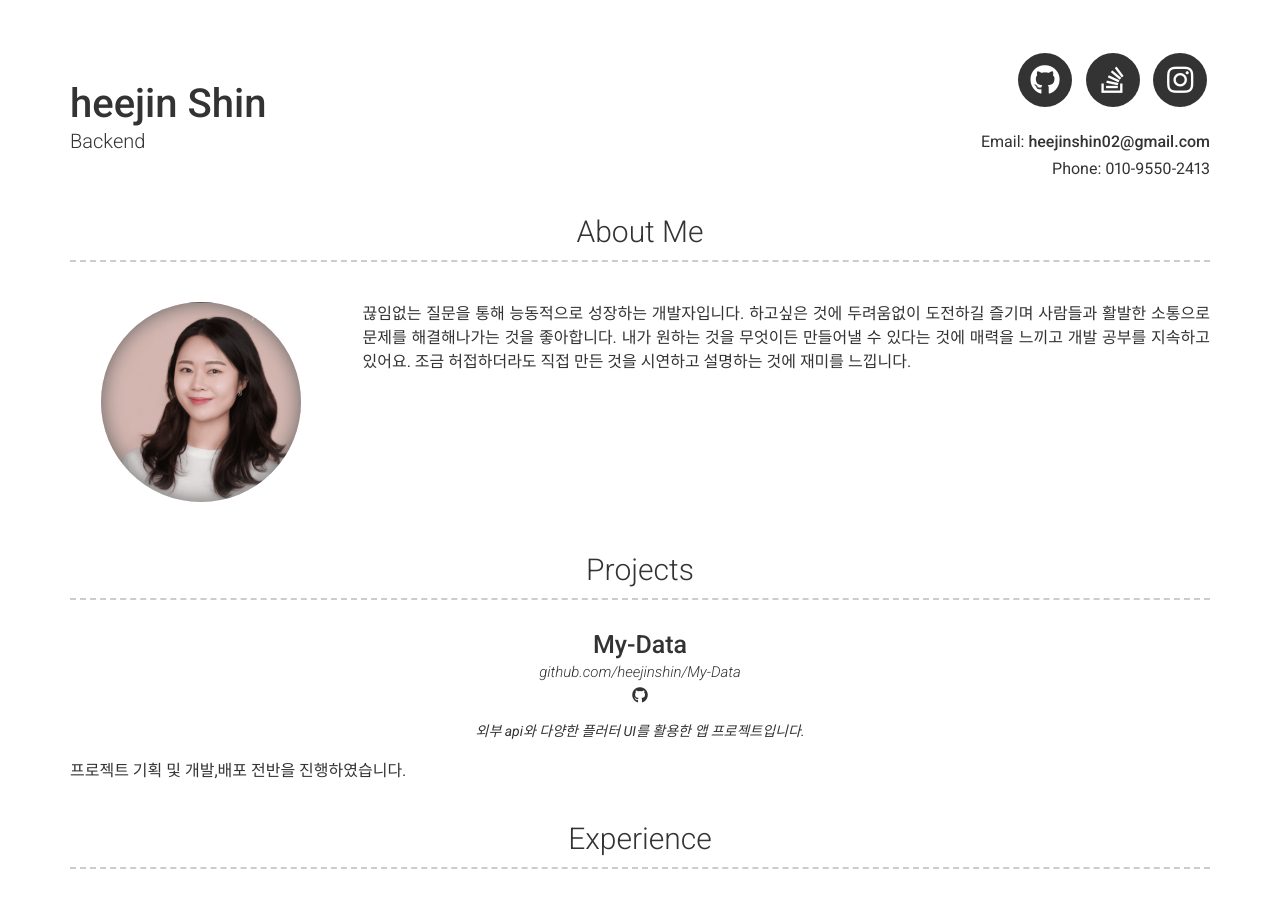
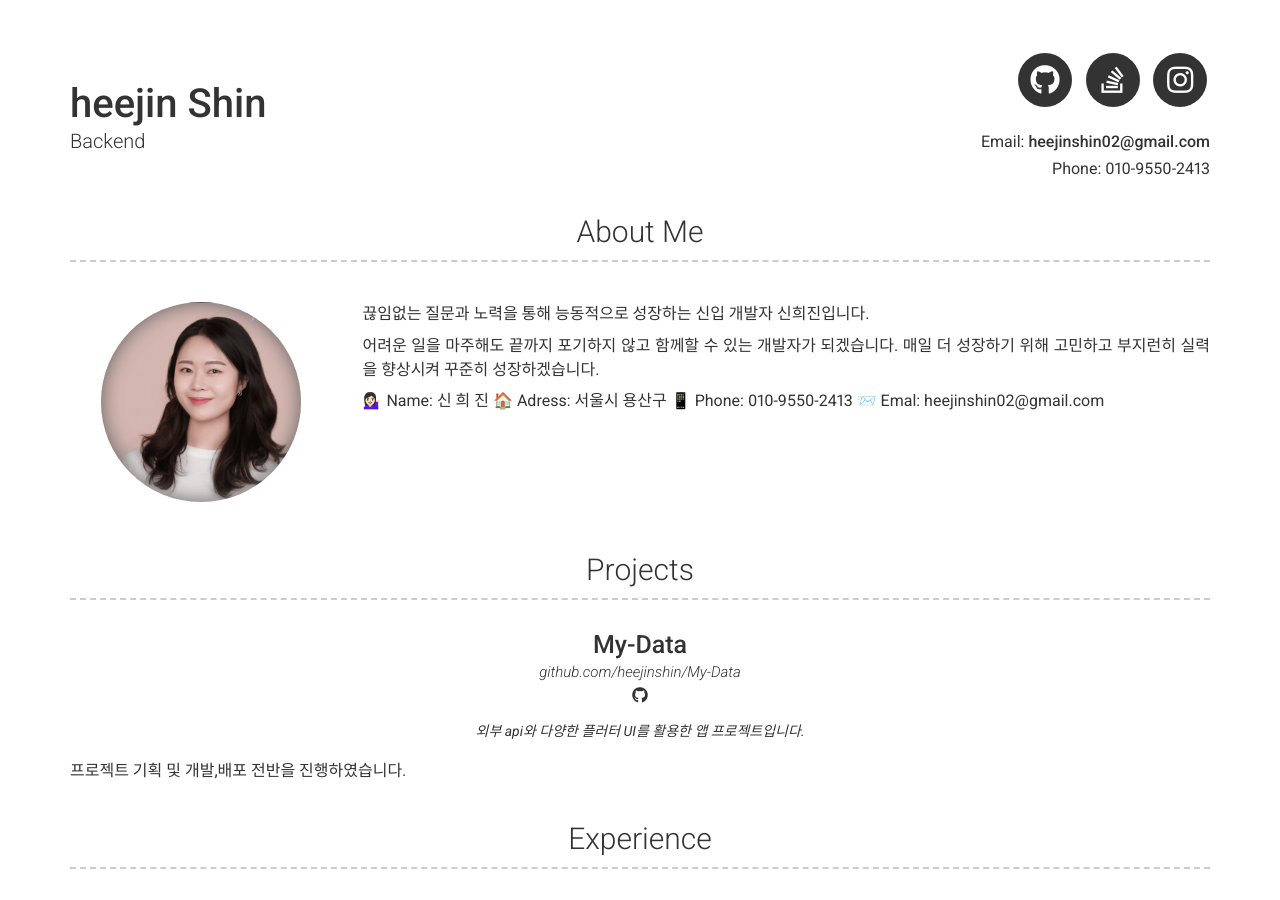
Before and after one commit to heejinshin/heejinshin.github.io, a Jekyll site: the page built from index.md, in a window 1280 px wide and 900 px high. Built offline with Jekyll 4.4.1, drawn with Linux system fonts in a browser that asks for light colours; nearby versions of some CDN libraries.

Commit message:
Update _config.yml

```diff
--- a/_config.yml
+++ b/_config.yml
@@ -43,9 +43,16 @@ instagram_username: tam_anama
 # about_title: About Me (Use this to override about section title)
 about_profile_image: assets/profile.png
 about_content: | # this will include new lines to allow paragraphs
-    끊임없는 질문을 통해 능동적으로 성장하는 개발자입니다. 하고싶은 것에 두려움없이 도전하길 즐기며 사람들과 활발한 소통으로 문제를 해결해나가는 것을 좋아합니다.
-    내가 원하는 것을 무엇이든 만들어낼 수 있다는 것에 매력을 느끼고 개발 공부를 지속하고 있어요. 조금 허접하더라도 직접 만든 것을 시연하고 설명하는 것에 재미를 느낍니다.
+    끊임없는 질문과 노력을 통해 능동적으로 성장하는 신입 개발자 신희진입니다.
 
+
+    어려운 일을 마주해도 끝까지 포기하지 않고 함께할 수 있는 개발자가 되겠습니다.
+    매일 더 성장하기 위해 고민하고 부지런히 실력을 향상시켜 꾸준히 성장하겠습니다.
+
+    💁🏻‍♀️ Name: 신 희 진
+    🏠 Adress: 서울시 용산구
+    📱 Phone: 010-9550-2413
+    📨 Emal: heejinshin02@gmail.com
 
 
 content:
```
